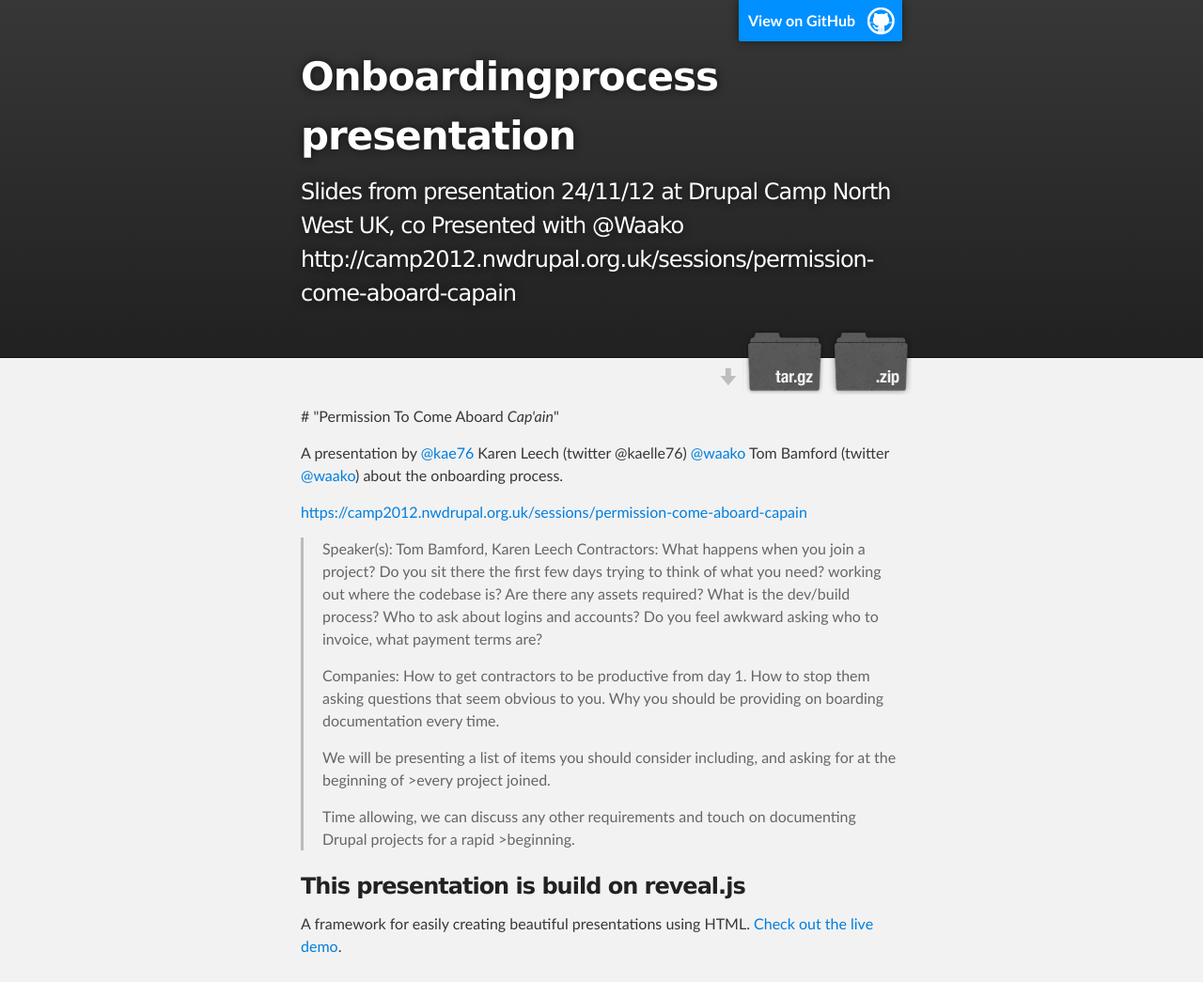
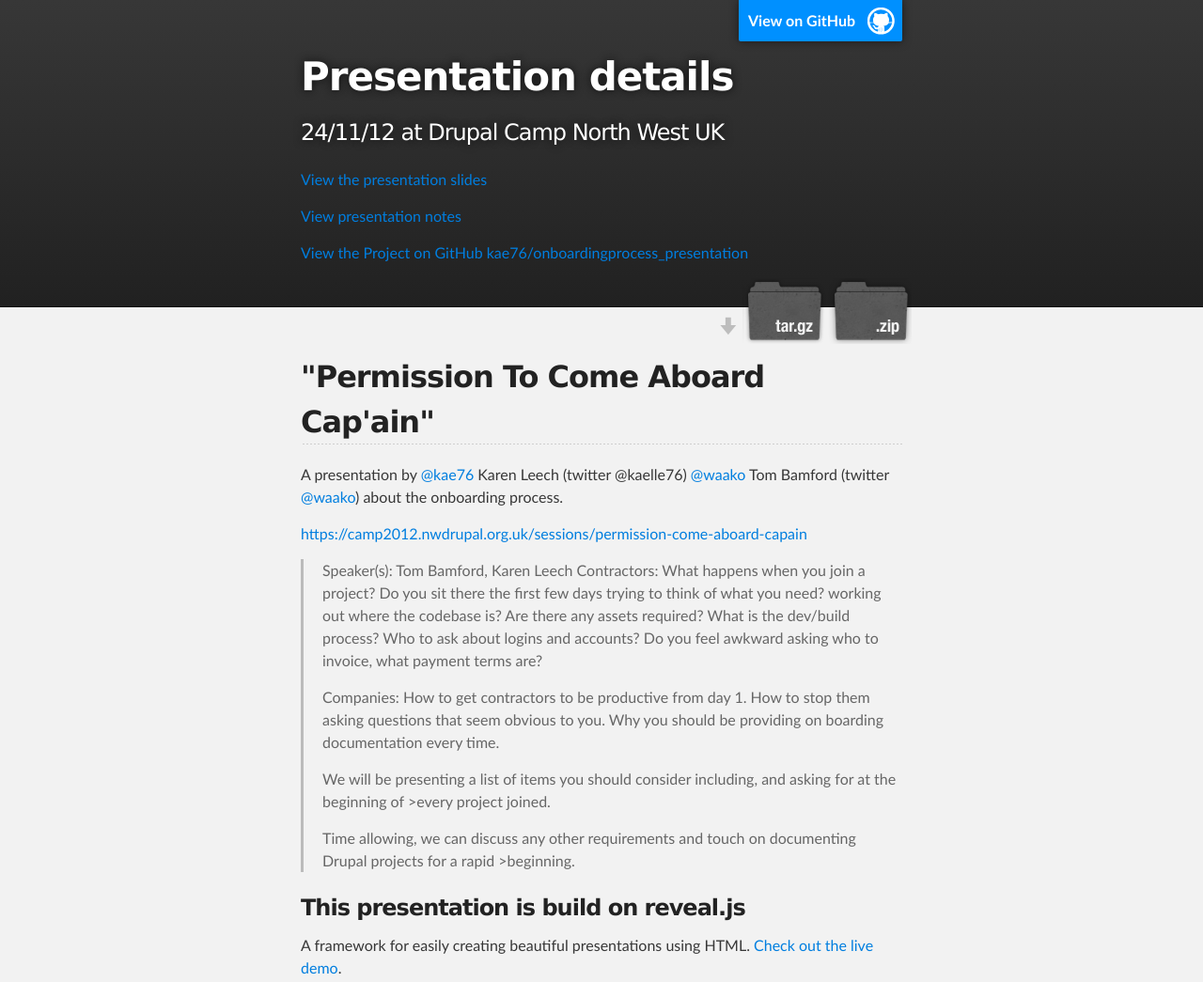
Before and after one commit to kae76/onboardingprocess_presentation, a plain HTML site: page index.html in a window 1280 px wide. Shown: the top 1045 px of the page at 94% size. Drawn offline with Linux system fonts and the light colour scheme.

Commit message:
Update index.html

```diff
--- a/index.html
+++ b/index.html
@@ -18,8 +18,11 @@
         <header class="inner">
           <a id="forkme_banner" href="https://github.com/kae76/onboardingprocess_presentation">View on GitHub</a>
 
-          <h1 id="project_title">Onboardingprocess presentation</h1>
-          <h2 id="project_tagline">Slides from presentation 24/11/12 at Drupal Camp North West UK, co Presented with @Waako http://camp2012.nwdrupal.org.uk/sessions/permission-come-aboard-capain</h2>
+          <h1 id="project_title">Presentation details</h1>
+          <h2 id="project_tagline">24/11/12 at Drupal Camp North West UK</h2>
+          <p class="view"><a href="slides/index.html">View the presentation slides</a>
+          <p class="view"><a href="slides/presentation_notes.html">View presentation notes</a>
+          <p class="view"><a href="https://github.com/kae76/onboardingprocess_presentation">View the Project on GitHub <small>kae76/onboardingprocess_presentation</small></a></p>
 
             <section id="downloads">
               <a class="zip_download_link" href="https://github.com/kae76/onboardingprocess_presentation/zipball/master">Download this project as a .zip file</a>
@@ -31,7 +34,7 @@
     <!-- MAIN CONTENT -->
     <div id="main_content_wrap" class="outer">
       <section id="main_content" class="inner">
-        <p># "Permission To Come Aboard <em>Cap'ain</em>"</p>
+        <H2>"Permission To Come Aboard <i>Cap'ain</i>"</H2>
 
 <p>A presentation by <a href="https://github.com/kae76" class="user-mention">@kae76</a> Karen Leech (twitter @kaelle76) <a href="https://github.com/waako" class="user-mention">@waako</a> Tom Bamford (twitter <a href="https://github.com/waako" class="user-mention">@waako</a>) about the onboarding process. </p>
 
```
